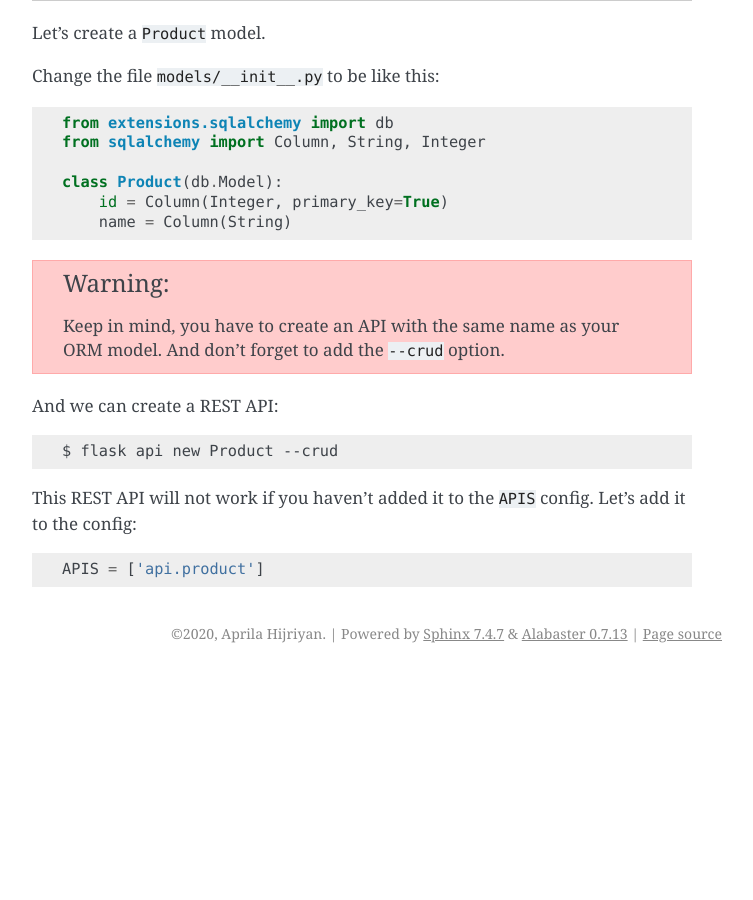
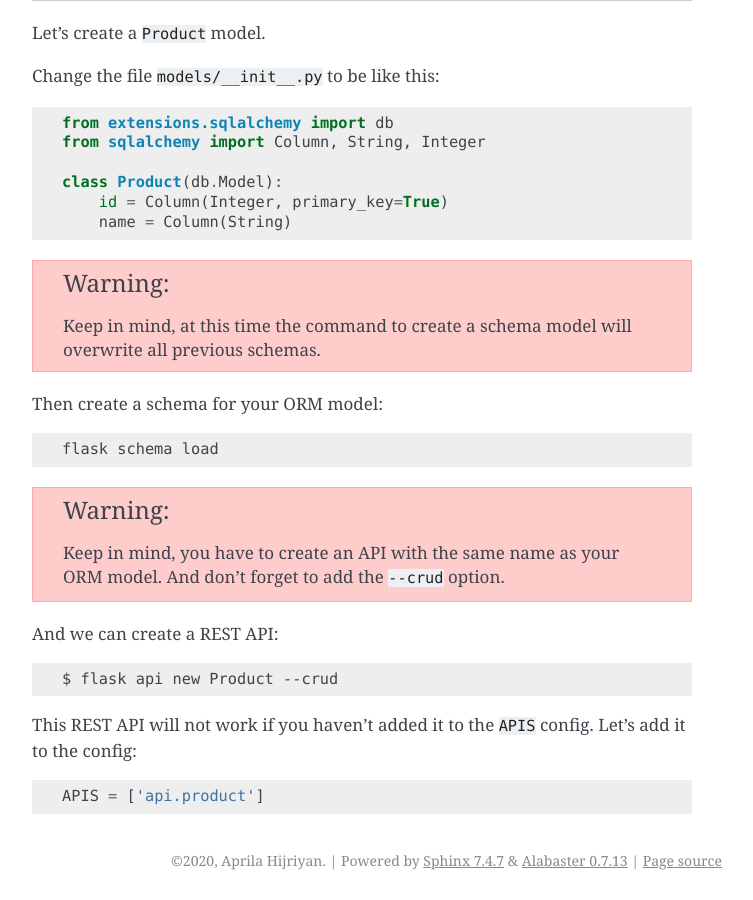
Before and after one commit to zemfrog/zemfrog, a Sphinx documentation site: the page built from docs/usage.rst, in a window 1280 px wide and 900 px high, scrolled down 3055 px. Shown: the whole window, without its empty margins (388-1141 px from the left). Built offline with Sphinx 7.4.7, drawn with Linux system fonts in a browser that asks for light colours; before the commit the page ends 3728 px from its top, so only the background shows below that.

Commit message:
📖 DOC:  update

```diff
--- a/docs/usage.rst
+++ b/docs/usage.rst
@@ -142,6 +142,13 @@ Change the file ``models/__init__.py`` to be like this::
         name = Column(String)
 
 .. warning::
+    Keep in mind, at this time the command to create a schema model will overwrite all previous schemas.
+
+Then create a schema for your ORM model::
+
+    flask schema load
+
+.. warning::
 
     Keep in mind, you have to create an API with the same name as your ORM model.
     And don't forget to add the ``--crud`` option.
```
